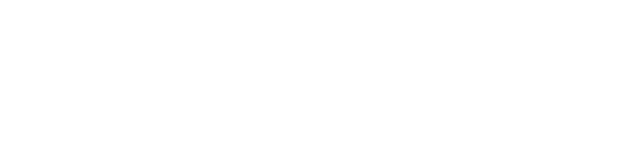
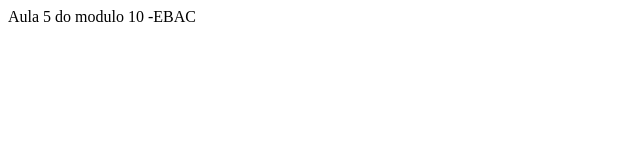
Before and after one commit to lucasosses/aula5git, a plain HTML site: page index.html in a window 1280 px wide. Shown: the whole page, without its empty margins (0-640 px from the left). Drawn offline with Linux system fonts and the light colour scheme.

Commit message:
alteração

```diff
--- a/index.html
+++ b/index.html
@@ -2,9 +2,9 @@
 <head>
     <meta charset="UTF-8">
     <meta name="viewport" content="width=device-width, initial-scale=1.0">
-    <title>Aula de GIT</title>
+    <title>Aula de GIT part2</title>
 </head>
 <body>
-
+    Aula 5 do modulo 10 -EBAC
 </body>
 </html>
```
